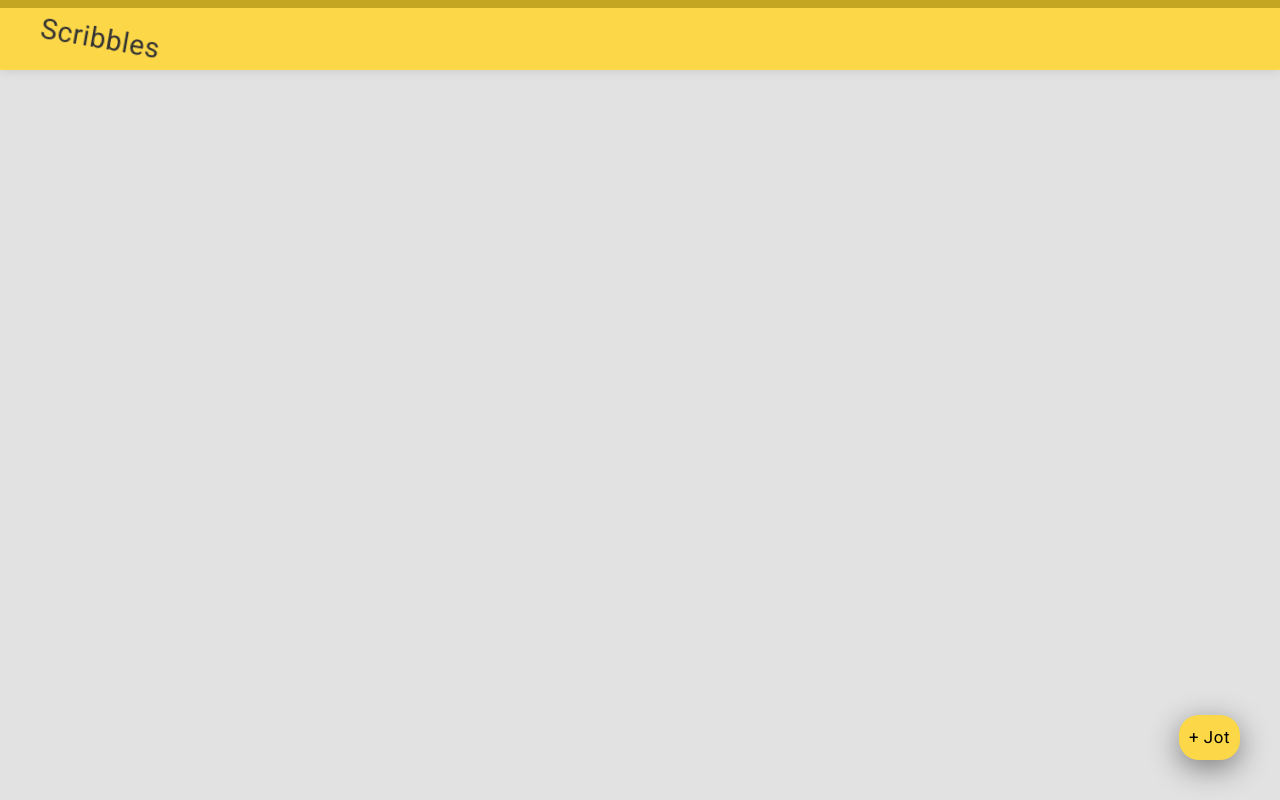
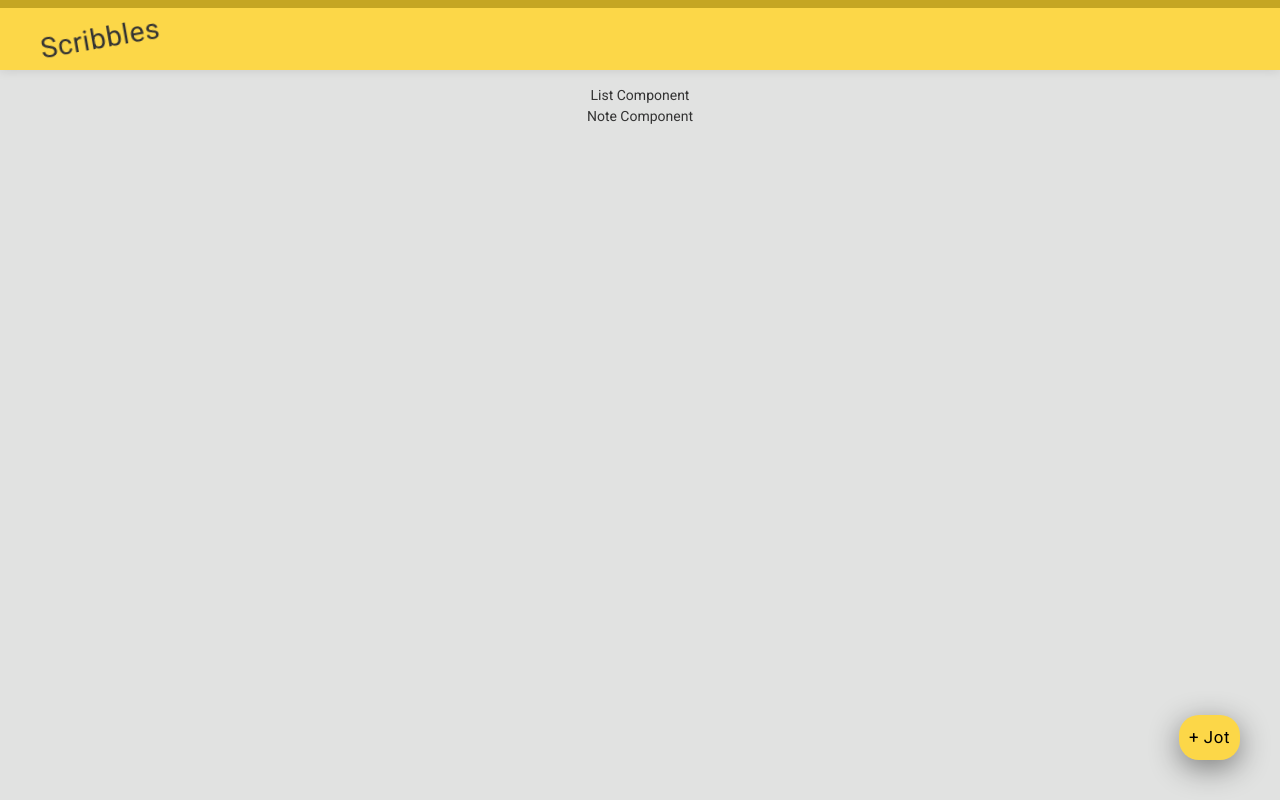
Before and after one commit to khuuwinnie/scribbles, a React (Create React App) app: page / in a window 1280 px wide. Built offline with nearby package versions, Linux system fonts and the light colour scheme.

Commit message:
Added Note component on page

```diff
--- a/src/App.js
+++ b/src/App.js
@@ -1,12 +1,15 @@
 import React from 'react';
-import logo from './logo.svg';
 import './App.css';
 import Nav from './components/Nav';
+import List from './components/List';
+import Note from './components/Note';
 
 function App() {
   return (
     <div className="App">
         <Nav />
+        <List />
+        <Note />
     </div>
   );
 }
--- /dev/null
+++ b/src/components/List.js
@@ -0,0 +1,13 @@
+import React from 'react';
+
+class List extends React.Component {
+    render() {
+        return (
+            <div className="list-container">
+                List Component
+            </div>
+        );
+    }
+}
+
+export default List;
--- /dev/null
+++ b/src/components/Note.js
@@ -0,0 +1,13 @@
+import React from 'react';
+
+class Note extends React.Component {
+    render() {
+        return (
+            <div className="note-container">
+                Note Component
+            </div>
+        );
+    }
+}
+
+export default Note;
```
